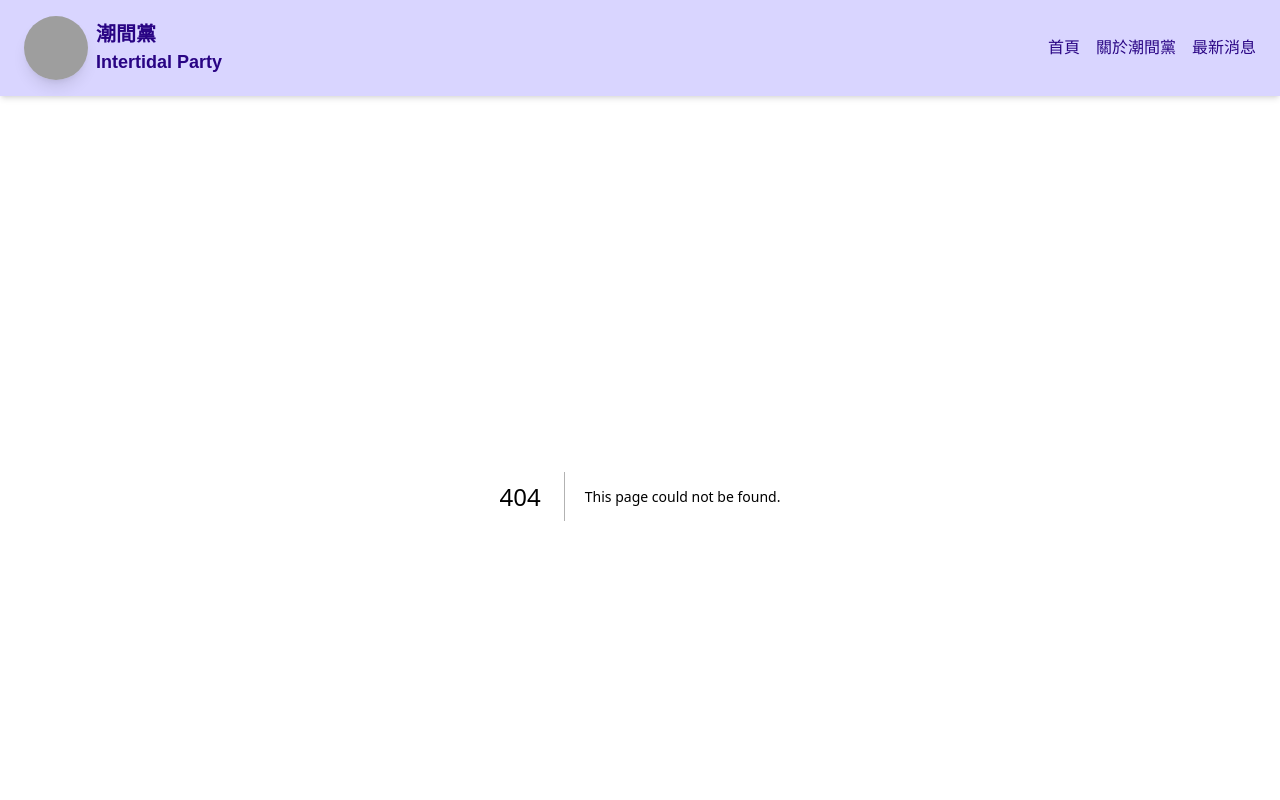
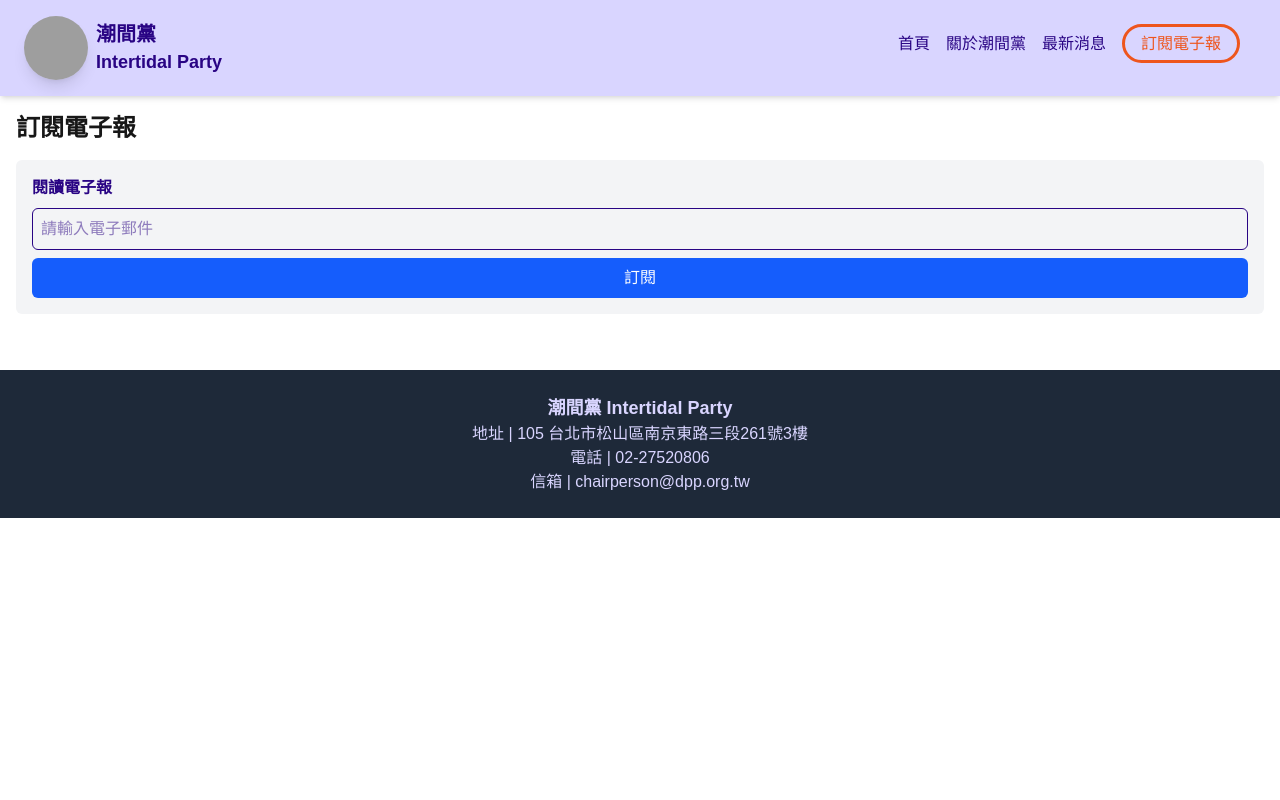
Before and after one commit to AveryBigWhale/intertidalParty, a Next.js app: page /subscribe in a window 1280 px wide. Before the commit this address had no page. Shown: the top 800 px of the page. Built offline with nearby package versions, Linux system fonts and the light colour scheme; grey boxes are pictures that could not be loaded.

Commit message:
change image import static img

```diff
--- /dev/null
+++ b/app/api/subscribe/route.js
@@ -0,0 +1,47 @@
+import nodemailer from 'nodemailer';
+
+export async function POST(request) {
+  try {
+    // 從請求中解析 JSON 資料，取得 email 欄位
+    const { email } = await request.json();
+    if (!email) {
+      return new Response(JSON.stringify({ error: 'Email is required' }), {
+        status: 400,
+      });
+    }
+
+    // 建立 nodemailer 傳送器，使用環境變數設定 SMTP 資料
+    const transporter = nodemailer.createTransport({
+      host: process.env.SMTP_HOST, // 例如: 'smtp.gmail.com'
+      port: process.env.SMTP_PORT ? parseInt(process.env.SMTP_PORT) : 587,
+      secure: process.env.SMTP_PORT === '465', // 465 為 true，其餘則 false
+      auth: {
+        user: process.env.SMTP_USER, // 你的 SMTP 帳號
+        pass: process.env.SMTP_PASS, // 你的 SMTP 密碼
+      },
+    });
+
+    // 設定預先撰寫好的郵件內容
+    const mailOptions = {
+      from: `"Your Site Name" <${process.env.SMTP_USER}>`,
+      to: email,
+      subject: '感謝您訂閱電子報',
+      html: `
+        <h1>歡迎訂閱！</h1>
+        <p>感謝您訂閱我們的電子報，未來我們將定期寄送最新消息與專業資訊給您。</p>
+      `,
+    };
+
+    // 寄送郵件
+    await transporter.sendMail(mailOptions);
+
+    return new Response(JSON.stringify({ message: 'Email sent successfully' }), {
+      status: 200,
+    });
+  } catch (error) {
+    console.error('Error sending email:', error);
+    return new Response(JSON.stringify({ error: 'Failed to send email' }), {
+      status: 500,
+    });
+  }
+}
--- a/app/globals.css
+++ b/app/globals.css
@@ -15,6 +15,7 @@
 @theme {
   --color-intertidalDarkMain: #290484;
   --color-intertidalLightMain: #D9D5FF;
+  --color-customRed: #EE551D;
   /* --color-customPurple: #290484; */
 }
 
--- a/app/navbar.tsx
+++ b/app/navbar.tsx
@@ -13,26 +13,16 @@ const Navbar = () => {
   };
 
   return (
+    <header className="relative bg-intertidalLightMain">
       <div className="container mx-auto flex justify-between items-center px-6">
-      <div className='flex items-center'>
+        <div className={`flex items-center ${isOpen ? 'hidden' : ''}`}>
           <div className="mr-2 relative w-16 h-16 rounded-full overflow-hidden shadow-lg"
             style={{
-            // position: 'absolute',
-            // width: '100%',
-            // height: '100%',
-            // backgroundImage: "url('https://averybigwhale.github.io/entry/public/puzzle-bg.png')",
-            // backgroundImage: "url('/puzzle-bg.png')",
               backgroundImage: `url(${ImageLoader({ src: '/emblem.png' })})`,
               backgroundSize: 'cover',
               // // backgroundSize: `${windowSize.width}px ${windowSize.height}px`,
               backgroundPosition: 'center',
             }}>
-          {/* <Image
-            src="/emblem.png" // Replace with your emblem image path
-            layout="fill"
-            objectFit="cover"
-            alt="黨徽"
-          /> */}
           </div>
           <div>
             <h1 className="text-xl font-bold text-intertidalDarkMain">潮間黨</h1>
@@ -40,25 +30,43 @@ const Navbar = () => {
           </div>
         </div>
 
-      <div className="md:hidden">
-        <button onClick={toggleMenu} className="text-intertidalDarkMain">
-          {isOpen ? '✖️' : '☰'} {/* Hamburger icon */}
-        </button>
-      </div>
-      <nav className={`md:flex ${isOpen ? 'block' : 'hidden'} absolute md:static bg-intertidalLightMain w-full md:w-auto`}>
-        <ul className="flex flex-col md:flex-row space-x-0 md:space-x-4 text-intertidalDarkMain">
+
+        {/* {isOpen && ( */}
+        <nav className={`md:flex ${isOpen ? 'flex' : 'hidden'} md:static bg-intertidalLightMain w-full md:w-auto`}>
+          <ul className="flex flex-col md:flex-row space-y-2 md:space-x-4 text-intertidalDarkMain p-4">
             <li>
-            <Link href="/" className="hover:text-gray-700">首頁</Link>
+              <Link href="/" className="block hover:text-gray-700">首頁</Link>
             </li>
             <li>
-            <Link href="/about" className="hover:text-gray-700">關於潮間黨</Link>
+              <Link href="/about" className="block hover:text-gray-700 ">關於潮間黨</Link>
             </li>
             <li>
-            <Link href="/news" className="hover:text-gray-700">最新消息</Link>
+              <Link href="/news" className="block hover:text-gray-700 ">最新消息</Link>
+            </li>
+            <li>
+              <Link href="/subscribe" className="
+                block md:inline
+                text-customRed
+                border
+                border-3
+                border-customRed
+                rounded-full
+                px-4
+                py-2
+                hover:bg-customRed
+                hover:text-white
+                transition-colors">訂閱電子報</Link>
             </li>
           </ul>
         </nav>
+        <div className="md:hidden">
+          <button onClick={toggleMenu} className="text-intertidalDarkMain text-4xl w-25 h-25 flex justify-center items-center">
+            {isOpen ? '✖️' : '☰'}
+          </button>
         </div>
+        {/* )} */}
+      </div>
+    </header>
   );
 };
 
--- a/app/page.tsx
+++ b/app/page.tsx
@@ -40,7 +40,7 @@ export default function HomePage() {
   ];
 
   return (
-    <div className="bg-blue-200 relative">
+    <div className="bg-white relative">
 
       {/* Hero Section */}
       <div className="relative w-full h-72"
--- /dev/null
+++ b/app/subscribe/page.tsx
@@ -0,0 +1,11 @@
+// app/subscribe/page.tsx
+import NewsletterForm from '../../components/newsLetterForm';
+
+export default function SubscribePage() {
+  return (
+    <div className="container mx-auto p-4">
+      <h1 className="text-2xl font-bold mb-4">訂閱電子報</h1>
+      <NewsletterForm />
+    </div>
+  );
+}
--- /dev/null
+++ b/components/newsLetterForm.tsx
@@ -0,0 +1,47 @@
+'use client';
+import { useState } from 'react';
+
+export default function NewsletterForm() {
+  const [email, setEmail] = useState('');
+  const [status, setStatus] = useState<'idle' | 'loading' | 'success' | 'error'>('idle');
+
+  const handleSubmit = async (e: React.FormEvent) => {
+    e.preventDefault();
+    setStatus('loading');
+    try {
+      const res = await fetch('/api/subscribe', {
+        method: 'POST',
+        headers: { 'Content-Type': 'application/json' },
+        body: JSON.stringify({ email }),
+      });
+      if (res.ok) {
+        setStatus('success');
+      } else {
+        setStatus('error');
+      }
+    } catch (err) {
+      setStatus('error');
+    }
+  };
+
+  return (
+    <div className="p-4 bg-gray-100 rounded-md">
+      <h2 className="text-intertidalDarkMain font-bold mb-2">閱讀電子報</h2>
+      <form onSubmit={handleSubmit} className="flex flex-col gap-2">
+        <input
+          type="email"
+          placeholder="請輸入電子郵件"
+          value={email}
+          onChange={(e) => setEmail(e.target.value)}
+          className="p-2 border text-intertidalDarkMain rounded-md"
+          required
+        />
+        <button type="submit" className="bg-blue-600 text-white p-2 rounded-md">
+          訂閱
+        </button>
+      </form>
+      {status === 'success' && <p className="text-green-600 mt-2">訂閱成功！</p>}
+      {status === 'error' && <p className="text-red-600 mt-2">訂閱失敗，請稍後再試。</p>}
+    </div>
+  );
+}
--- a/next.config.js
+++ b/next.config.js
@@ -7,7 +7,7 @@ const isProd = process.env.NODE_ENV === 'production'
 
 const nextConfig = {
   basePath: isProd ? '/intertidal' : '',
-  output: 'export',
+  // output: 'export',
   distDir: 'dist',
   // Optional: Change links `/me` -> `/me/` and emit `/me.html` -> `/me/index.html`
   // trailingSlash: true,
--- a/package.json
+++ b/package.json
@@ -10,6 +10,7 @@
   },
   "dependencies": {
     "next": "15.2.4",
+    "nodemailer": "^6.10.0",
     "react": "^19.0.0",
     "react-dom": "^19.0.0",
     "swiper": "^11.2.6"
@@ -18,6 +19,7 @@
     "@eslint/eslintrc": "^3",
     "@tailwindcss/postcss": "^4.0.17",
     "@types/node": "20.17.27",
+    "@types/nodemailer": "^6.4.17",
     "@types/react": "19.0.12",
     "@types/react-dom": "^19",
     "autoprefixer": "^10.4.21",
--- a/tailwind.config.js
+++ b/tailwind.config.js
@@ -10,6 +10,7 @@ module.exports = {
       extend: {
         colors: {
           customPurple: '#290484', // 添加自定義顏色
+
         },
       },
     },
```
Also changed, not shown: tsconfig.json (+18 -4 lines), 1 other file (tests, documents, lock files or other folders). Lines whose indentation alone changed are shown as unchanged.
